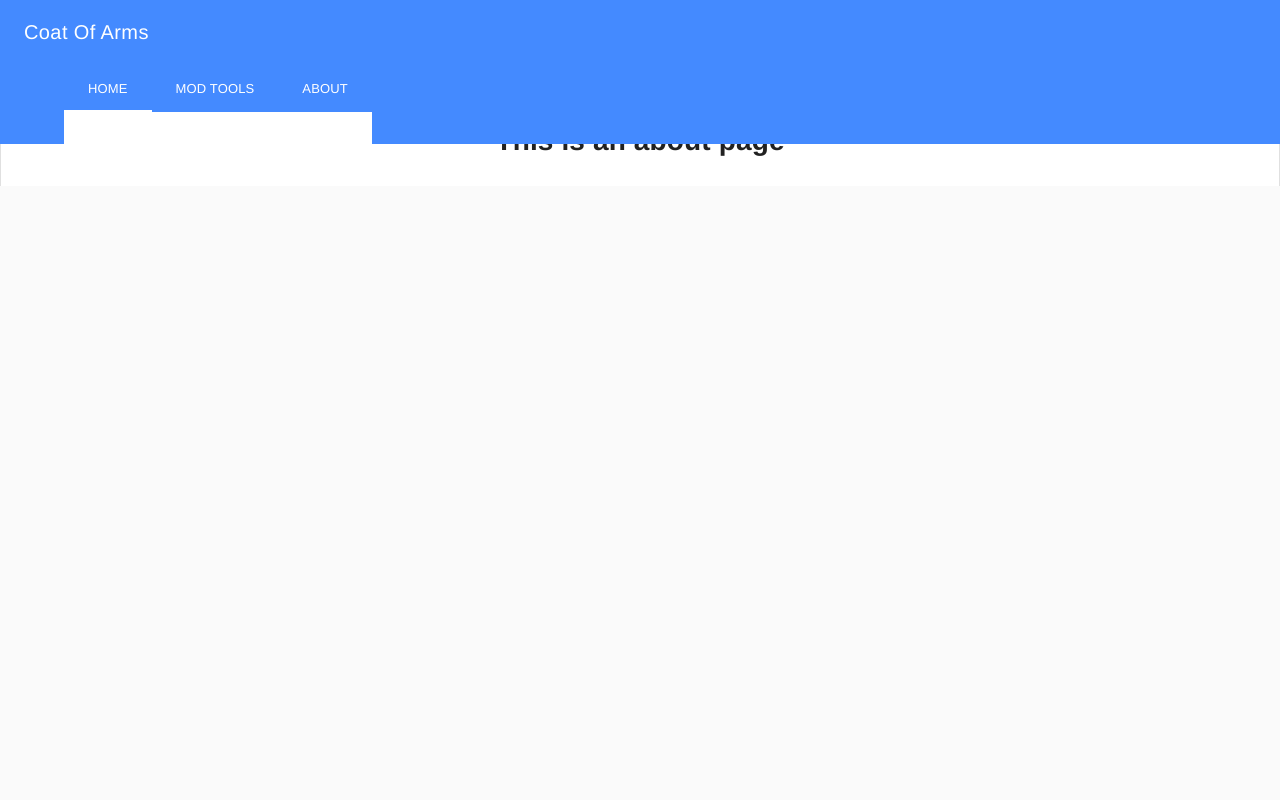
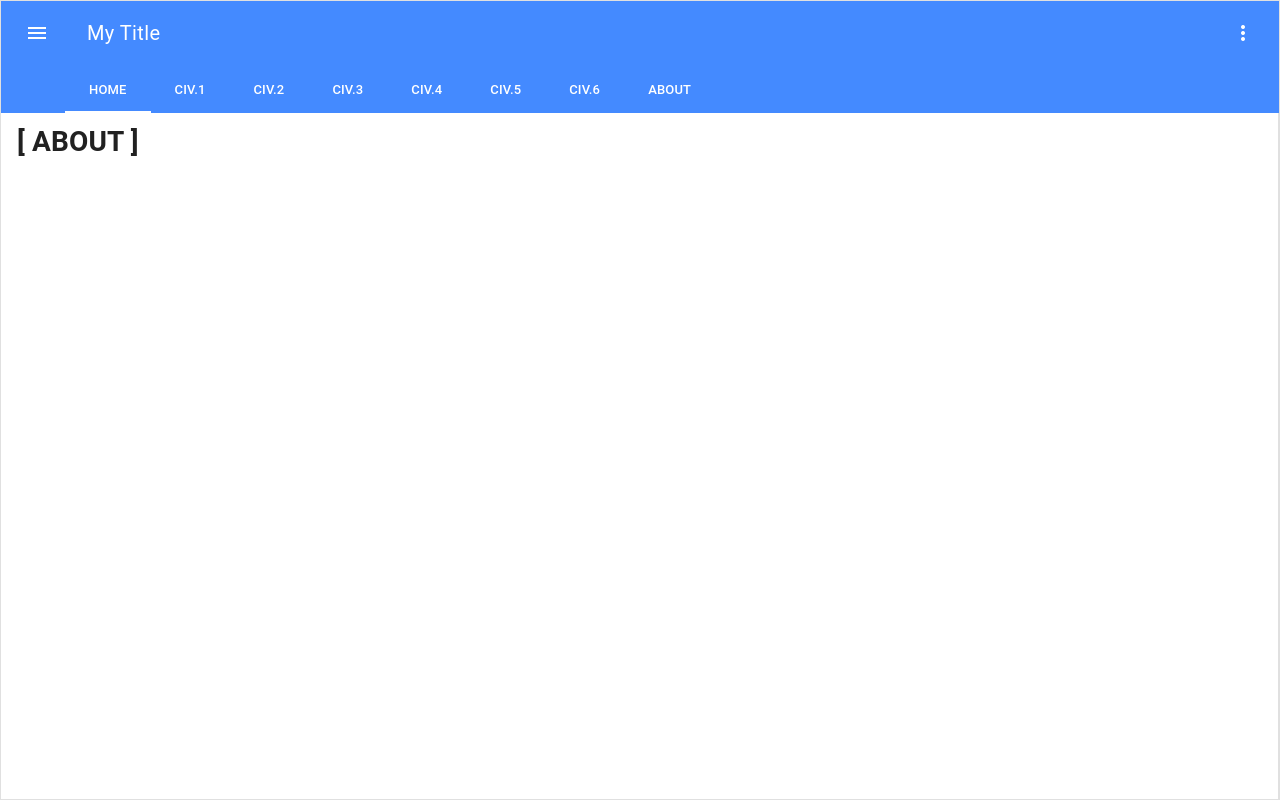
Before and after one commit to antonio-rodrigues/civ6-database-search, a Vue app: page /#/about in a window 1280 px wide. Built offline with nearby package versions, Linux system fonts and the light colour scheme.

Commit message:
Refactor core layot and navigation

```diff
--- a/src/App.vue
+++ b/src/App.vue
@@ -1,36 +1,38 @@
 <template>
-  <div id="app">
   <div class="page-container">
     <md-app md-waterfall md-mode="fixed-last">
       <md-app-toolbar class="md-large md-dense md-primary">
         <div class="md-toolbar-row">
           <div class="md-toolbar-section-start">
-              <!-- <md-button class="md-icon-button" @click="menuVisible = !menuVisible">
+            <md-button class="md-icon-button" @click="menuVisible = !menuVisible">
               <md-icon>menu</md-icon>
-              </md-button> -->
+            </md-button>
 
-              <span class="md-title">Coat Of Arms</span>
+            <span class="md-title">My Title</span>
           </div>
 
           <div class="md-toolbar-section-end">
-              <!-- <md-button class="md-icon-button">
+            <md-button class="md-icon-button">
               <md-icon>more_vert</md-icon>
-              </md-button> -->
+            </md-button>
           </div>
         </div>
 
         <div class="md-toolbar-row">
           <md-tabs class="md-primary">
             <md-tab id="tab-home" md-label="Home" to="/"></md-tab>
-              <md-tab id="tab-mod-tools" md-label="Mod Tools" to="/search"
-                >Mod Tools</md-tab
-              >
-              <md-tab id="tab-about" md-label="About" to="/about">About</md-tab>
+            <md-tab id="tab-pages-civ-1" md-label="Civ.1" to="/civ/1" replace></md-tab>
+            <md-tab id="tab-pages-civ-2" md-label="Civ.2" to="/civ/2" replace></md-tab>
+            <md-tab id="tab-pages-civ-3" md-label="Civ.3" to="/civ/3" replace></md-tab>
+            <md-tab id="tab-pages-civ-4" md-label="Civ.4" to="/civ/4"></md-tab>
+            <md-tab id="tab-pages-civ-5" md-label="Civ.5" to="/civ/5"></md-tab>
+            <md-tab id="tab-pages-civ-6" md-label="Civ.6" to="/civ/6"></md-tab>
+            <md-tab id="tab-favorites" md-label="About" to="/about"></md-tab>
           </md-tabs>
         </div>
       </md-app-toolbar>
 
-        <!-- <md-app-drawer :md-active.sync="menuVisible">
+      <md-app-drawer :md-active.sync="menuVisible">
         <md-toolbar class="md-transparent" md-elevation="0">Navigation</md-toolbar>
 
         <md-list>
@@ -54,13 +56,12 @@
             <span class="md-list-item-text">Spam</span>
           </md-list-item>
         </md-list>
-        </md-app-drawer> -->
+      </md-app-drawer>
 
       <md-app-content>
         <router-view />
       </md-app-content>
     </md-app>
-    </div>
   </div>
 </template>
 
@@ -69,27 +70,19 @@ export default {
   name: "App",
   data: () => ({
     menuVisible: false
-  })
+  }),
+  methods: {}
 };
 </script>
 
-<style lang="scss">
-#app {
-  font-family: "Avenir", Helvetica, Arial, sans-serif;
-  -webkit-font-smoothing: antialiased;
-  -moz-osx-font-smoothing: grayscale;
-  text-align: center;
-  color: #2c3e50;
+<style lang="scss" scoped>
+.md-app {
+  min-height: 100vh;
+  border: 1px solid rgba(#000, 0.12);
 }
 
-#nav {
-  padding: 30px;
-  a {
-    font-weight: bold;
-    color: #2c3e50;
-    &.router-link-exact-active {
-      color: #42b983;
-    }
-  }
+.md-drawer {
+  width: 300px;
+  max-width: calc(100vw - 125px);
 }
 </style>
--- a/src/components/HelloWorld.vue
+++ b/src/components/HelloWorld.vue
@@ -1,14 +1,6 @@
 <template>
   <div class="hello">
     <h1>{{ msg }}</h1>
-    <p>
-      For guide and recipes on how to configure / customize this project,
-      <br />
-      check out the
-      <a href="https://github.com/vuejs/vue-cli/tree/dev/docs" target="_blank"
-        >vue-cli documentation</a
-      >.
-    </p>
   </div>
 </template>
 
--- /dev/null
+++ b/src/components/RenderPage.vue
@@ -0,0 +1,15 @@
+<template>
+  <h1>RENDER FOR CIV VERSION: {{ civVersion }}</h1>
+</template>
+
+<script>
+export default {
+  name: "RenderPage",
+  props: {
+    civVersion: {
+      type: Number,
+      required: true
+    }
+  }
+};
+</script>
--- a/src/router.js
+++ b/src/router.js
@@ -3,6 +3,7 @@ import Router from "vue-router";
 import Home from "./views/home/home.vue";
 import Search from "./views/search/search.vue";
 import About from "./views/about/about.vue";
+import Page from "./views/page/page.vue";
 
 Vue.use(Router);
 
@@ -22,6 +23,36 @@ export default new Router({
       path: "/about",
       name: "about",
       component: About
+    },
+    {
+      path: "/civ/1",
+      name: "civ1",
+      component: Page
+    },
+    {
+      path: "/civ/2",
+      name: "civ2",
+      component: Page
+    },
+    {
+      path: "/civ/3",
+      name: "civ3",
+      component: Page
+    },
+    {
+      path: "/civ/4",
+      name: "civ4",
+      component: Page
+    },
+    {
+      path: "/civ/5",
+      name: "civ5",
+      component: Page
+    },
+    {
+      path: "/civ/6",
+      name: "civ6",
+      component: Page
     }
   ]
 });
--- a/src/views/about/about.vue
+++ b/src/views/about/about.vue
@@ -1,5 +1,5 @@
 <template>
   <div class="about">
-    <h1>This is an about page</h1>
+    <h1>[ ABOUT ]</h1>
   </div>
 </template>
--- a/src/views/home/home.html
+++ b/src/views/home/home.html
@@ -1,4 +1,4 @@
 <div class="home">
-    <img src="@/assets/logo.png">
-    <HelloWorld msg="Welcome to Your Vue.js App" />
+    <!-- <img src="@/assets/logo.png"> -->
+    <HelloWorld msg="[ HOMEPAGE ]" />
 </div>
--- /dev/null
+++ b/src/views/page/page.vue
@@ -0,0 +1,36 @@
+<template>
+  <RenderPage :civVersion="selectedCivVersion" />
+</template>
+
+<script>
+import RenderPage from "@/components/RenderPage";
+
+export default {
+  name: "Page",
+  data: () => ({
+    menuVisible: false,
+    selectedCivVersion: 6 // default
+  }),
+  mounted() {
+    // set civ version from router path
+    const path = this.$route.path;
+    this.selectedCivVersion = !path ? 6 : parseInt(path.split("/")[2]); // ==> /civ/1
+    console.log("path:", { path, selectedCivVersion: this.selectedCivVersion });
+  },
+  components: {
+    RenderPage
+  }
+};
+</script>
+
+<style lang="scss" scoped>
+.md-app {
+  min-height: 100vh;
+  border: 1px solid rgba(#000, 0.12);
+}
+
+.md-drawer {
+  width: 300px;
+  max-width: calc(100vw - 125px);
+}
+</style>
```
Also changed, not shown: src/views/search/search.html (+0 -32 lines). Lines whose indentation alone changed are shown as unchanged.
